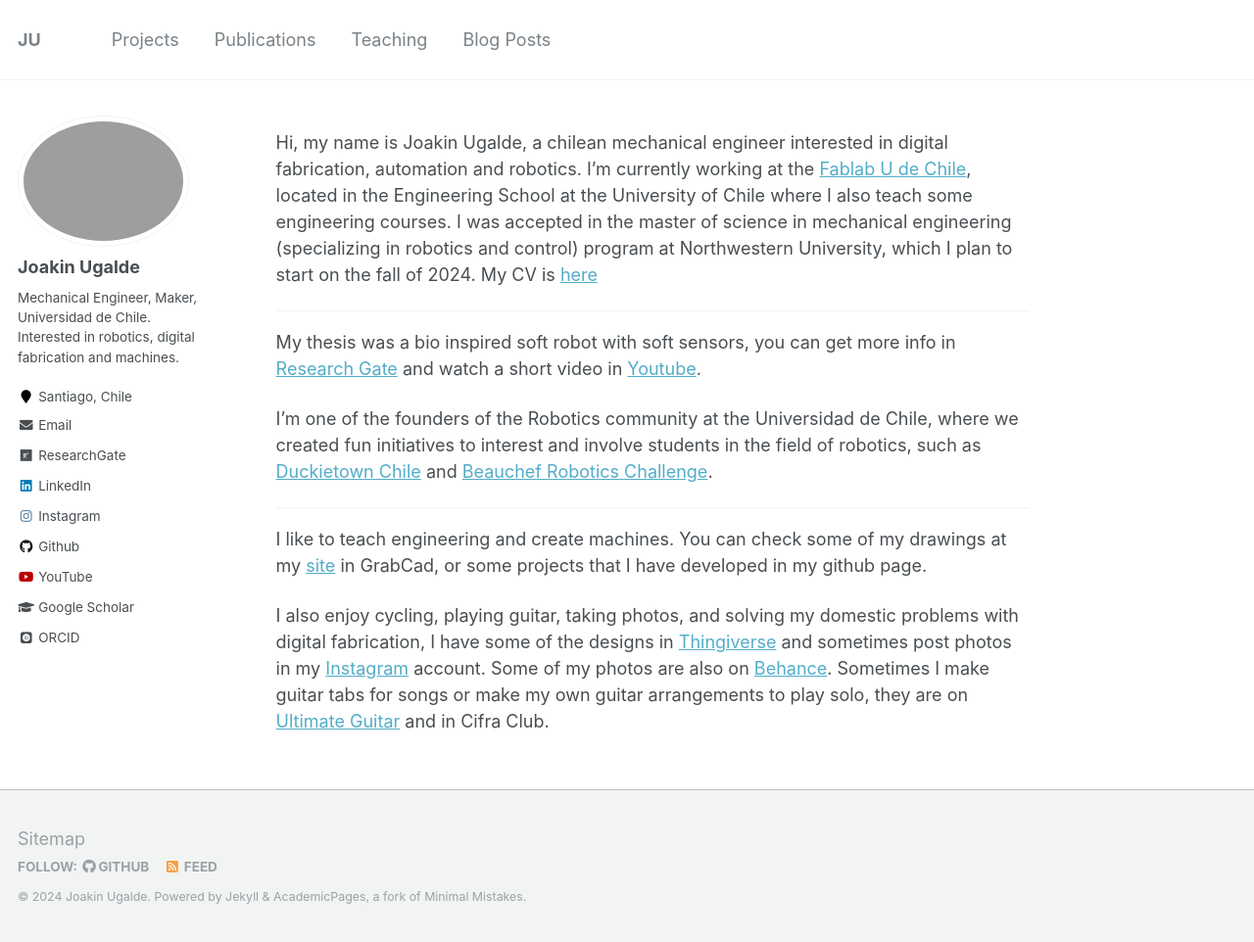
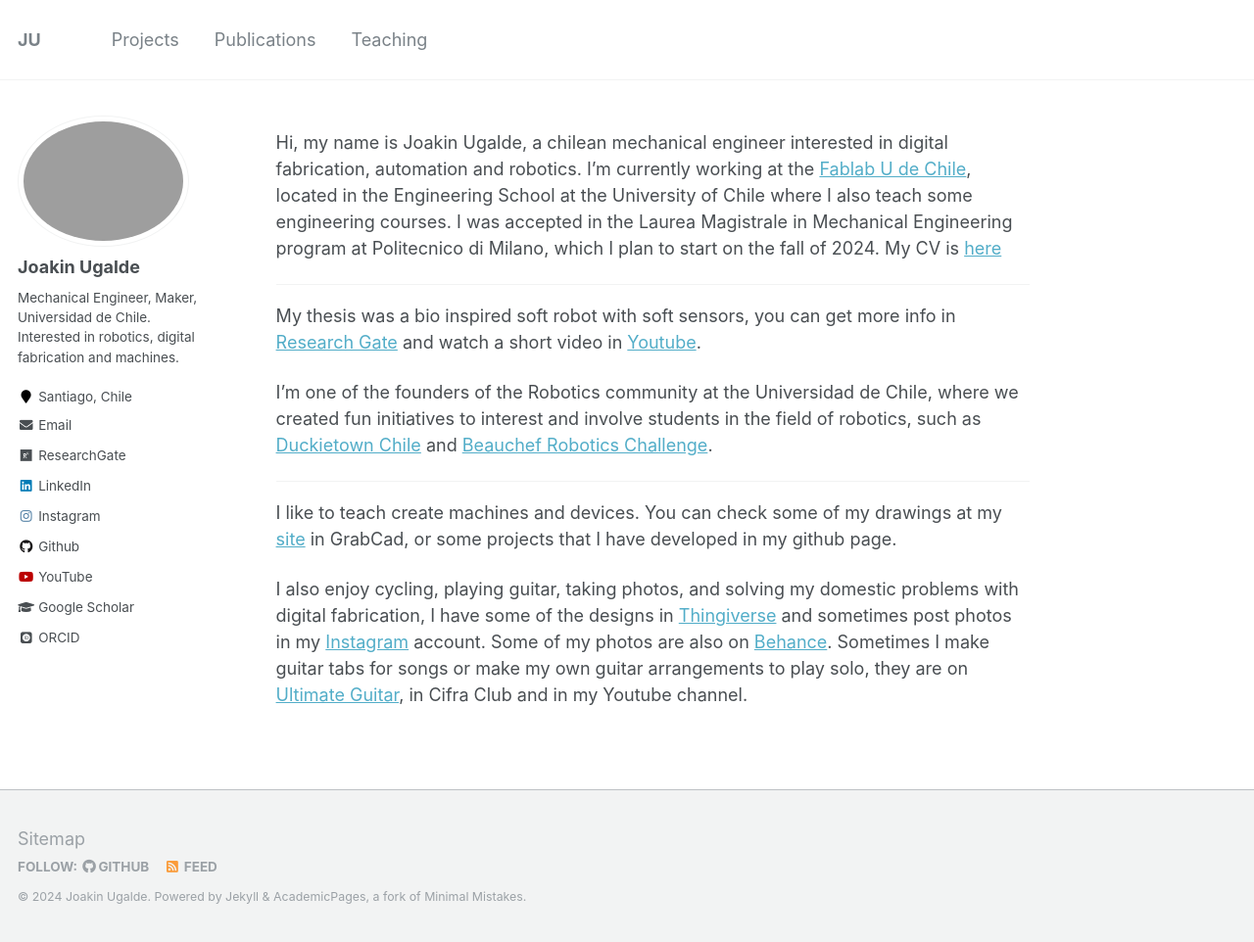
Before and after one commit to jkugalde/jkugalde.github.io, a Jekyll site: the page built from _pages/about.md, in a window 1280 px wide and 962 px high. Shown: the whole window at 98% size. Built offline with Jekyll 4.4.1, drawn with Linux system fonts in a browser that asks for light colours; some web fonts are replaced.

Commit message:
updated cv and about

```diff
--- a/_config.yml
+++ b/_config.yml
@@ -109,7 +109,7 @@ author:
   weibo            :
   grabcad          : "joakin.ugalde-1"
   xing             :
-  youtube          : "UCVtd17uuoJDSp58i88PgyeQ"
+  youtube          : "@joakinugalde8457/videos"
   wikipedia        :
   cv               : "dsfsfsd"
 
--- a/_data/navigation.yml
+++ b/_data/navigation.yml
@@ -13,8 +13,8 @@ main:
   - title: "Teaching"
     url: /teaching/
 
-  - title: "Blog Posts"
-    url: /year-archive/
+  #- title: "Blog Posts"
+  # url: /year-archive/
 
   #- title: "CV"
   #  url: /cv/
--- a/_pages/about.md
+++ b/_pages/about.md
@@ -8,7 +8,7 @@ redirect_from:
   - /about.html
 ---
 
-Hi, my name is Joakin Ugalde, a chilean mechanical engineer interested in digital fabrication, automation and robotics. I'm currently working at the [Fablab U de Chile](http://www.fablab.uchile.cl/), located in the Engineering School at the University of Chile where I also teach some engineering courses. I was accepted in the master of science in mechanical engineering (specializing in robotics and control) program at Northwestern University, which I plan to start on the fall of 2024. My CV is [here](https://jkugalde.github.io/files/JUgalde_2023.pdf)
+Hi, my name is Joakin Ugalde, a chilean mechanical engineer interested in digital fabrication, automation and robotics. I'm currently working at the [Fablab U de Chile](http://www.fablab.uchile.cl/), located in the Engineering School at the University of Chile where I also teach some engineering courses. I was accepted in the Laurea Magistrale in Mechanical Engineering program at Politecnico di Milano, which I plan to start on the fall of 2024. My CV is [here](https://jkugalde.github.io/files/JUgalde_2024.pdf)
 
 ---
 
@@ -19,6 +19,6 @@ I’m one of the founders of the Robotics community at the Universidad de Chile,
 
 ---
 
-I like to teach engineering and create machines. You can check some of my drawings at my [site](https://grabcad.com/joakin.ugalde-1) in GrabCad, or some projects that I have developed in my github page.
+I like to teach create machines and devices. You can check some of my drawings at my [site](https://grabcad.com/joakin.ugalde-1) in GrabCad, or some projects that I have developed in my github page.
 
-I also enjoy cycling, playing guitar, taking photos, and solving my domestic problems with digital fabrication, I have some of the designs in [Thingiverse](https://www.thingiverse.com/JKUgalde/designs) and sometimes post photos in my [Instagram](https://www.instagram.com/jotaka.ug) account. Some of my photos are also on [Behance](https://www.behance.net/joakinugalde). Sometimes I make guitar tabs for songs or make my own guitar arrangements to play solo, they are on [Ultimate Guitar](https://www.ultimate-guitar.com/u/jcugaldecas) and in Cifra Club.
+I also enjoy cycling, playing guitar, taking photos, and solving my domestic problems with digital fabrication, I have some of the designs in [Thingiverse](https://www.thingiverse.com/JKUgalde/designs) and sometimes post photos in my [Instagram](https://www.instagram.com/jotaka.ug) account. Some of my photos are also on [Behance](https://www.behance.net/joakinugalde). Sometimes I make guitar tabs for songs or make my own guitar arrangements to play solo, they are on [Ultimate Guitar](https://www.ultimate-guitar.com/u/jcugaldecas), in Cifra Club and in my Youtube channel.
```
Also changed, not shown: 4 other files.
